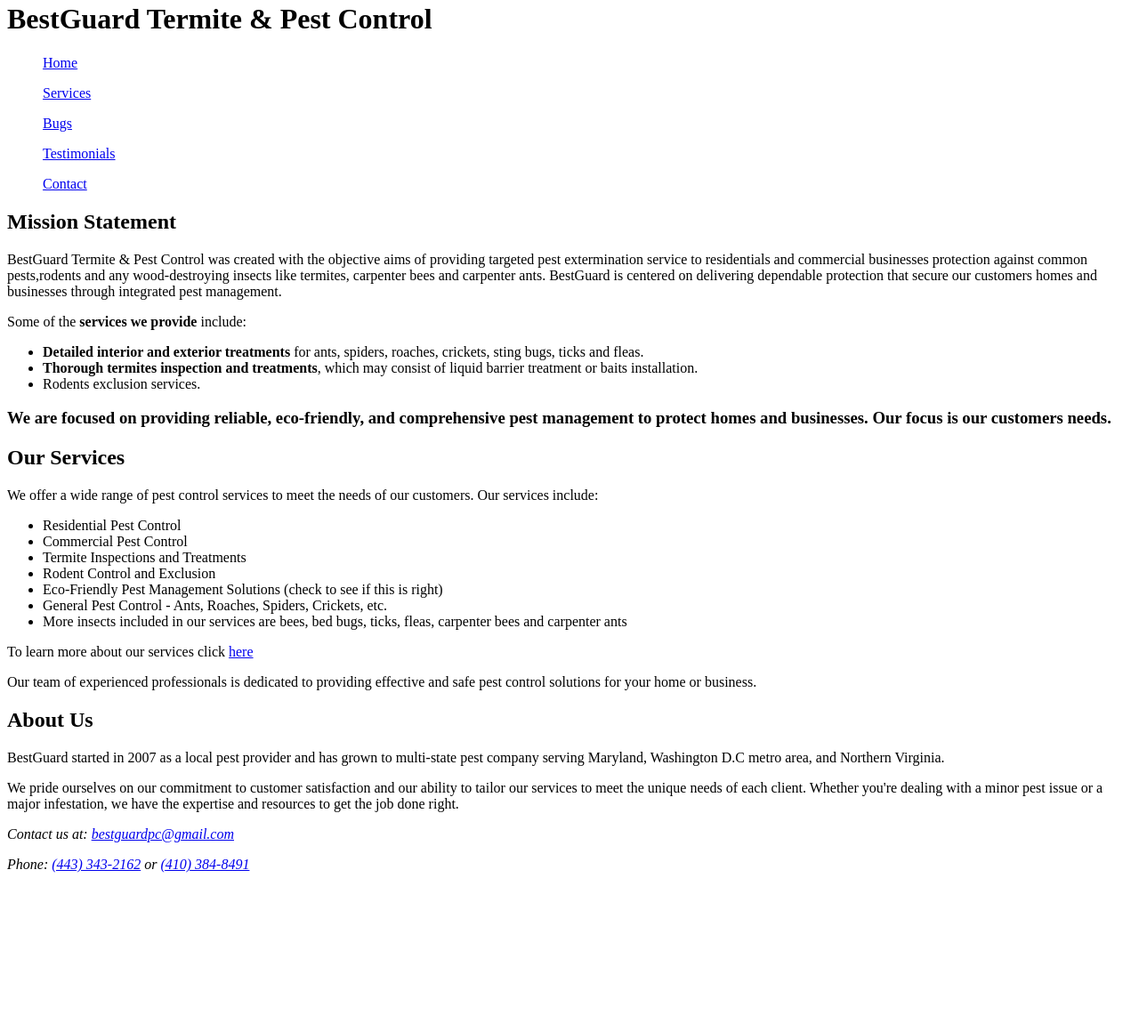
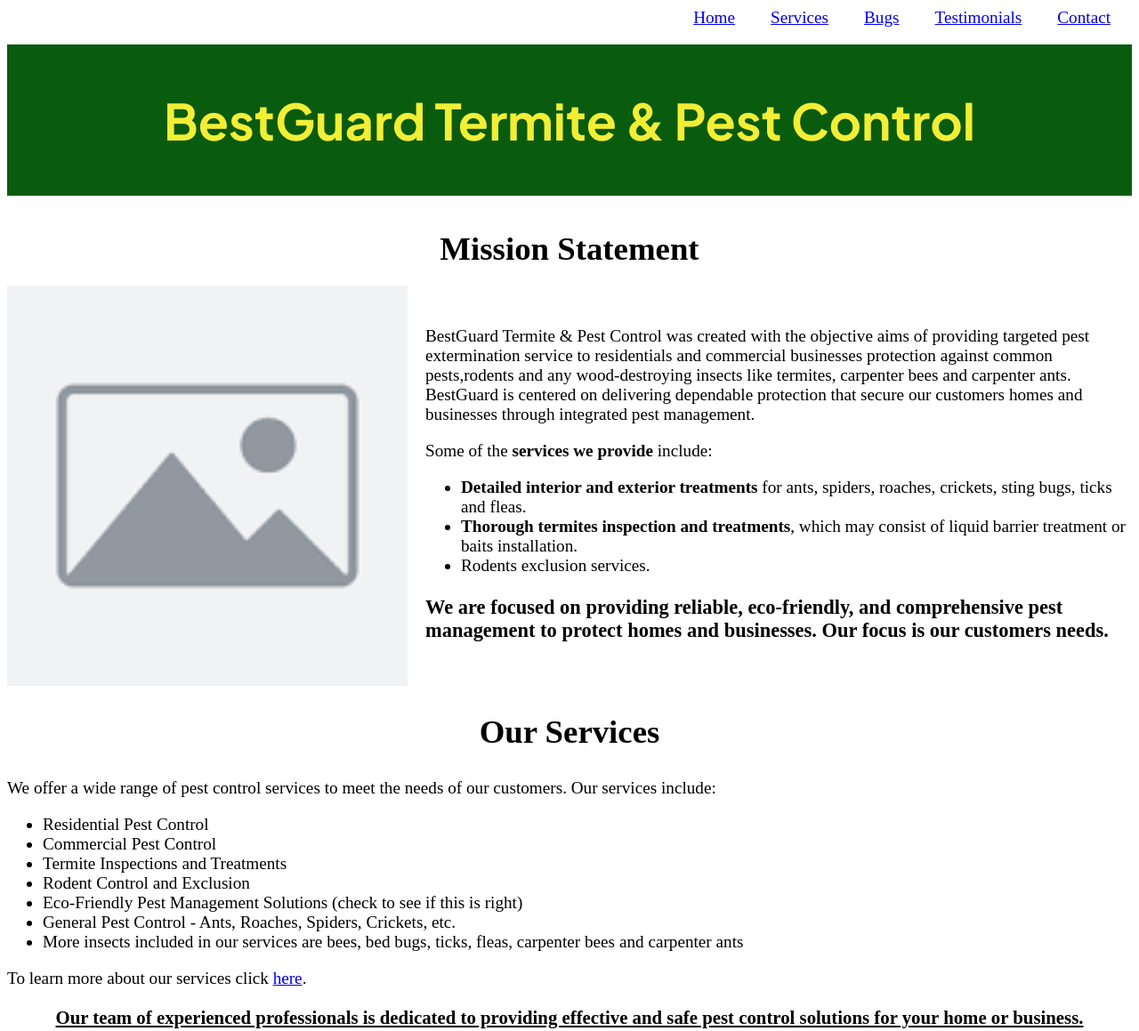
Before and after one commit to sayo-png/BGPC, a plain HTML site: page index.html in a window 1280 px wide. Shown: the part 18-1177 px from the top of the page at 89% size. Before the commit the page ends 1015 px from the top, so only its background shows below. Drawn offline with Linux system fonts and the light colour scheme; a web font is replaced by a local one.

Commit message:
Added styling to the home page, link style sheet to each html file, import fonts from google to each html file

```diff
--- /dev/null
+++ b/css/style.css
@@ -0,0 +1,115 @@
+.nav {
+    display: flex;
+    flex-wrap: wrap;
+    justify-content: right;
+    align-items: center;
+    padding: 0px 24px;
+    color: text;
+    font-size: 1.2rem;
+}
+
+
+.nav a:visited, a:visited {
+    color: black;
+}
+
+header h1 {
+    display: grid;
+    text-align: center;
+    background-color: #095B0E;
+    color: #F1EE35;
+    padding: 50px 0px;
+    font-size: 3.5rem;
+    margin-top: 0px;
+    font-family: 'IM Fell Great Primer', 'Plus Jakarta Sans', Lora, 'Times New Roman', Times, serif;
+}
+
+/* Footer */
+.contact-info {
+    display: flex;
+    background-color: #095B0E;
+    color:#F1EE35;
+    justify-content: space-evenly;
+    font-size: 1.2rem;
+}
+
+.contact-info a, .contact-info a:visited {
+    color:#F1EE35;
+}
+
+.contact-info address {
+    margin-top: 10px;
+}
+
+
+
+/* ----------------------------------Home screen---------------------------------------*/
+
+/* Mission statement home screen */
+.mission-statement {
+    display: grid;
+    align-items: center;
+    gap: 20px;
+    font-size: 1.2rem;
+}
+
+.mission-statement h2 {
+   grid-column: 1 / -1;
+   text-align: center;
+   font-size: 2.3rem;
+   margin: 0px;
+}
+
+.mission-statement img {
+    width: 20rem;
+    height: 20rem;
+    display: block;
+    margin: 0px auto;
+}
+/* Services */
+.services h2 {
+    display: grid;
+    text-align: center;
+    font-size: 2.3rem;
+}
+
+.services h3 {
+    display: grid;
+    text-align: center;
+    font-size: 1.3rem;
+    text-decoration: underline;
+}
+
+.services-text {
+    font-size: 1.2rem;
+}
+
+/* About us */
+.about-us h2 {
+    display: grid;
+    text-align: center;
+    font-size: 2.3rem;
+}
+
+.about-us-text {
+    font-size: 1.3rem;
+}
+
+
+/* ------------------------------------------ Media Query ------------------------------------------*/
+@media screen and (min-width: 900px) {
+    /* ------------------------ Home ------------------------*/
+    .mission-statement {
+        display: grid;
+        grid-template-columns: 450px 1fr;
+        align-items: center;
+        gap: 20px;
+        font-size: 1.2rem;
+    }
+
+    .mission-statement img {
+        width: 100%;
+        height: auto;
+        display: block;
+    }
+}
--- a/index.html
+++ b/index.html
@@ -3,11 +3,17 @@
 <head>
     <meta charset="UTF-8">
     <meta name="viewport" content="width=device-width, initial-scale=1.0">
+
+    <link rel="preconnect" href="https://fonts.googleapis.com">
+    <link rel="preconnect" href="https://fonts.gstatic.com" crossorigin>
+    <link href="https://fonts.googleapis.com/css2?family=IM+Fell+Great+Primer:ital@0;1&family=Lora:ital,wght@0,400..700;1,400..700&family=Plus+Jakarta+Sans:ital,wght@0,200..800;1,200..800&display=swap" rel="stylesheet">
+
+    <link rel="stylesheet" type="text/css" href="css/style.css">
+
     <title>BestGuard Termite & Pest Control</title>
 </head>
 <body>
     <header>
-        <h1>BestGuard Termite & Pest Control</h1>
 
         <nav class = "nav">
             <ul class = "nav_item"><a href = "index.html"  class = "active">Home</a></ul>
@@ -17,11 +23,15 @@
             <ul class = "nav_item"><a href = "contact.html">Contact</a></ul>
         </nav>
 
+        <h1>BestGuard Termite & Pest Control</h1>
+
     </header>
 
 <main>
     <section class = "mission-statement">
         <h2>Mission Statement</h2>
+        <img src = 'img/placeholder.png'>
+        <section class = "mission-statement-text">
             <p>BestGuard Termite & Pest Control was created with the objective aims of providing targeted pest extermination service
                 to residentials and commercial businesses protection against common pests,rodents and any wood-destroying insects like
                 termites, carpenter bees and carpenter ants.  BestGuard is centered on delivering dependable protection that secure our
@@ -34,9 +44,12 @@
                 </ul>
         <h3>We are focused on providing reliable, eco-friendly, and comprehensive pest management to protect homes and businesses. Our focus is our customers needs.</h3>
         </section>
+    </section>
+
 
     <section class = "services">
         <h2>Our Services</h2>
+        <section class = "services-text">
         <p>We offer a wide range of pest control services to meet the needs of our customers. Our services include:</p>
         <ul>
             <li>Residential Pest Control</li>
@@ -47,14 +60,17 @@
             <li>General Pest Control - Ants, Roaches, Spiders, Crickets, etc.</li>
             <li>More insects included in our services are bees, bed bugs, ticks, fleas, carpenter bees and carpenter ants </li>
         </ul>
-        <p>To learn more about our services click <a href = "services.html">here</a></p>
-        <p>Our team of experienced professionals is dedicated to providing effective and safe pest control solutions for your home or business.</p>
+        <p>To learn more about our services click <a href = "services.html">here</a>.</p>
+        <h3>Our team of experienced professionals is dedicated to providing effective and safe pest control solutions for your home or business.</h3>
+        </section>
     </section>
 
     <section class = "about-us">
         <h2>About Us</h2>
+        <section class = "about-us-text">
         <p>BestGuard started in 2007 as a local pest provider and has grown to multi-state pest company serving Maryland, Washington D.C metro area, and Northern Virginia.</p>
         <p>We pride ourselves on our commitment to customer satisfaction and our ability to tailor our services to meet the unique needs of each client. Whether you're dealing with a minor pest issue or a major infestation, we have the expertise and resources to get the job done right.</p>
+        </section>
     </section>
 
     <footer class = "contact-info">
```
Also changed, not shown: 404.html (+7 -0 lines), bugs.html (+9 -1 lines), contact.html (+8 -1 lines), services.html (+9 -2 lines), testimonials.html (+9 -2 lines), img/placeholder.png (added). Lines whose indentation alone changed are shown as unchanged.
